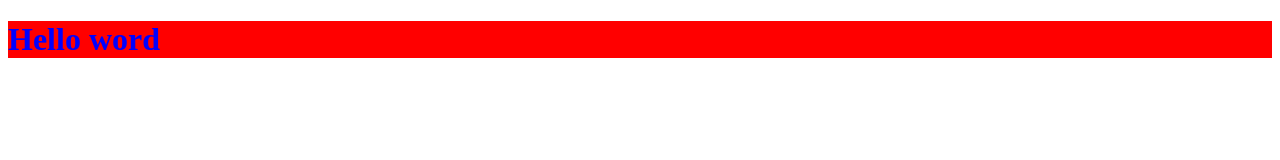
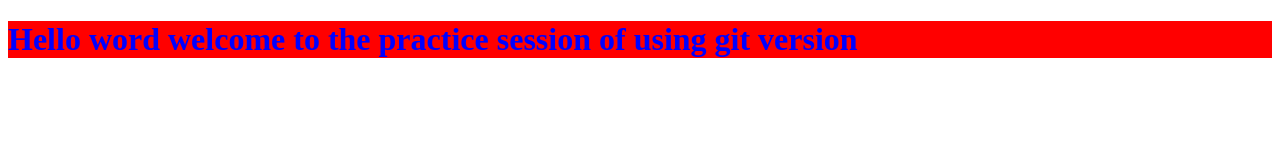
Before and after one commit to faisal-khrisan/password-manager-, a plain HTML site: page index.html in a window 1280 px wide. Drawn offline with Linux system fonts and the light colour scheme.

Commit message:
Update index.html
conflit merge

```diff
--- a/index.html
+++ b/index.html
@@ -6,7 +6,7 @@
     </head>
     <body>
 
-         <h1 class="heading">Hello word</h1>
+         <h1 class="heading">Hello word  welcome to the practice session of using git version</h1>
     </body>
 
 
```
